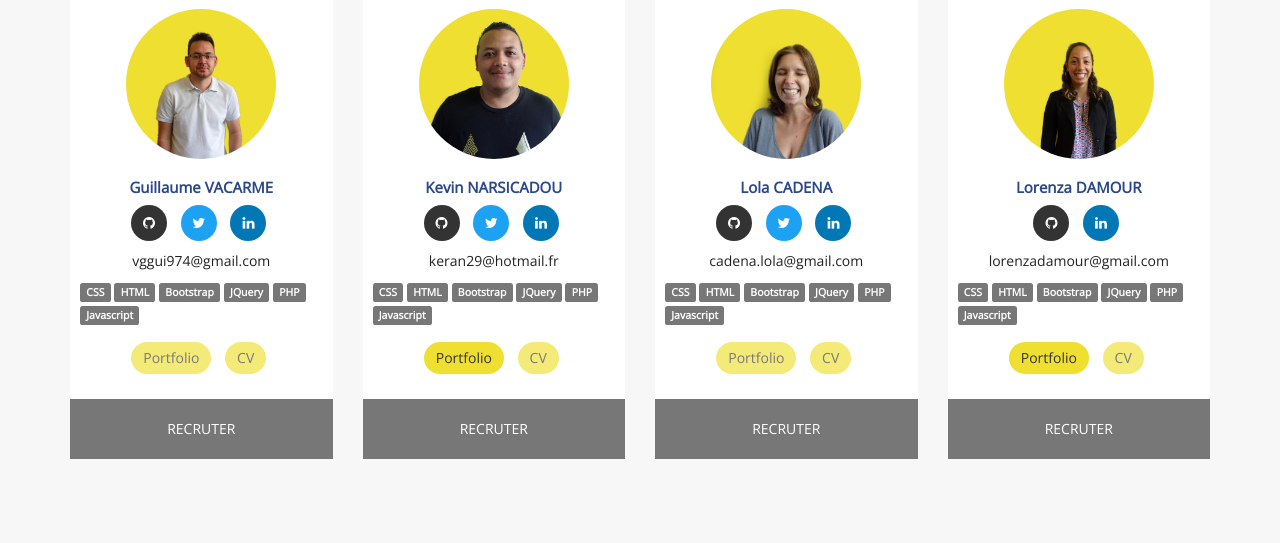
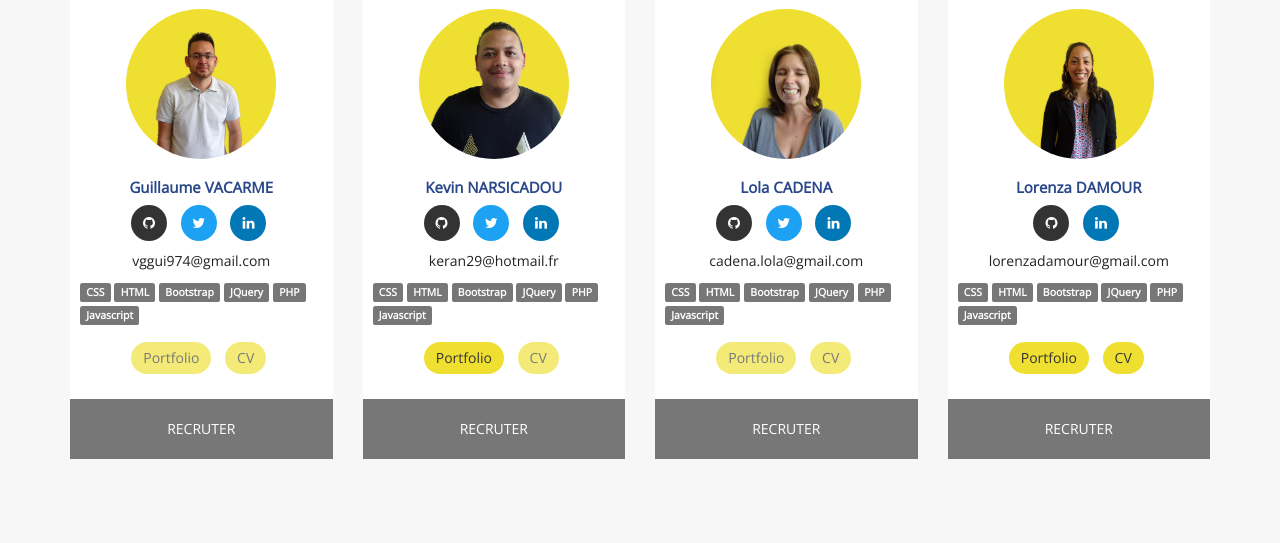
Before and after one commit to AshvinPainiaye/Plateforme-Simplon-Reunion, a PHP site: page /apprenant.php in a window 1280 px wide. Shown: the part 1572-2115 px from the top of the page. Run offline with PHP 8.4, Linux system fonts and the light colour scheme.

Commit message:
ajout cv

```diff
--- a/apprenant.php
+++ b/apprenant.php
@@ -464,7 +464,7 @@
                         </div>
                         <ul class="list-inline portfolio">
                             <li><a href="https://github.com/LorenzaDamour/portfolio" target="_blank" class="btn btn-default btn-md">Portfolio</a></li>
-                            <li><a href="#" target="_blank" class="btn btn-default btn-md disabled">CV</a></li>
+                            <li><a href="cv/damour-lorenza.pdf" target="_blank" class="btn btn-default btn-md" download="cv-damour-lorenza">CV</a></li>
                         </ul>
                     </div>
                     <a href="contact-apprenant.php" target="_blank" class="btn btn-default contacter" role="button">RECRUTER</a>
```
Also changed, not shown: 1 other file.
